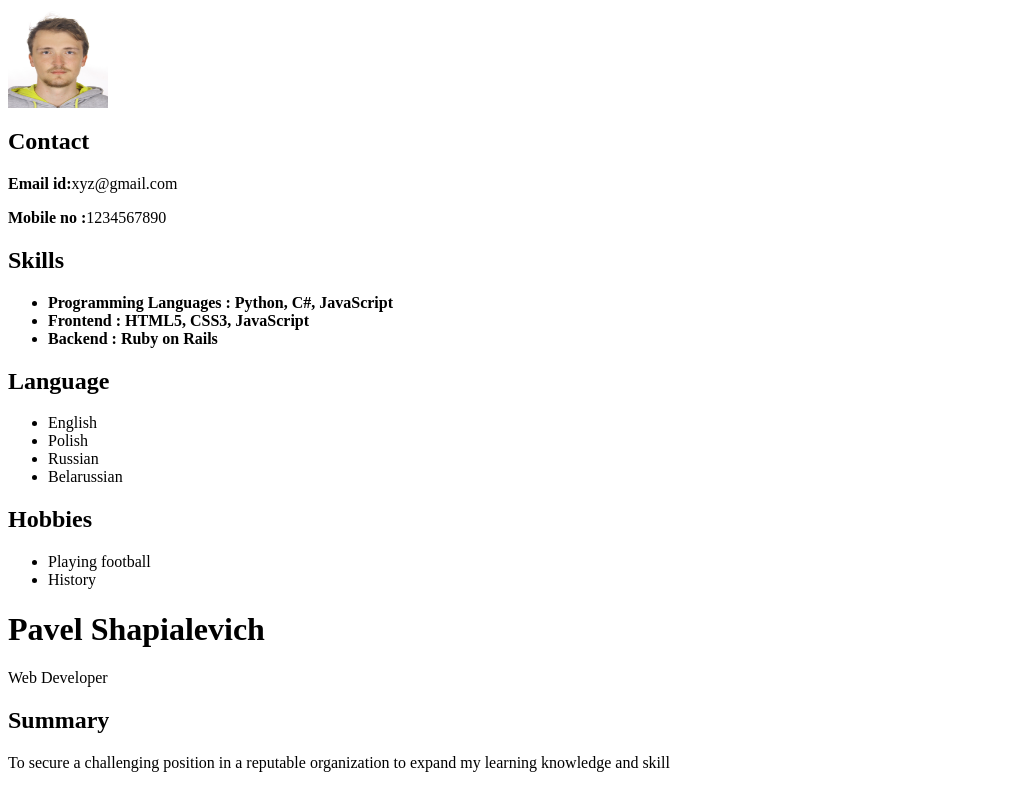
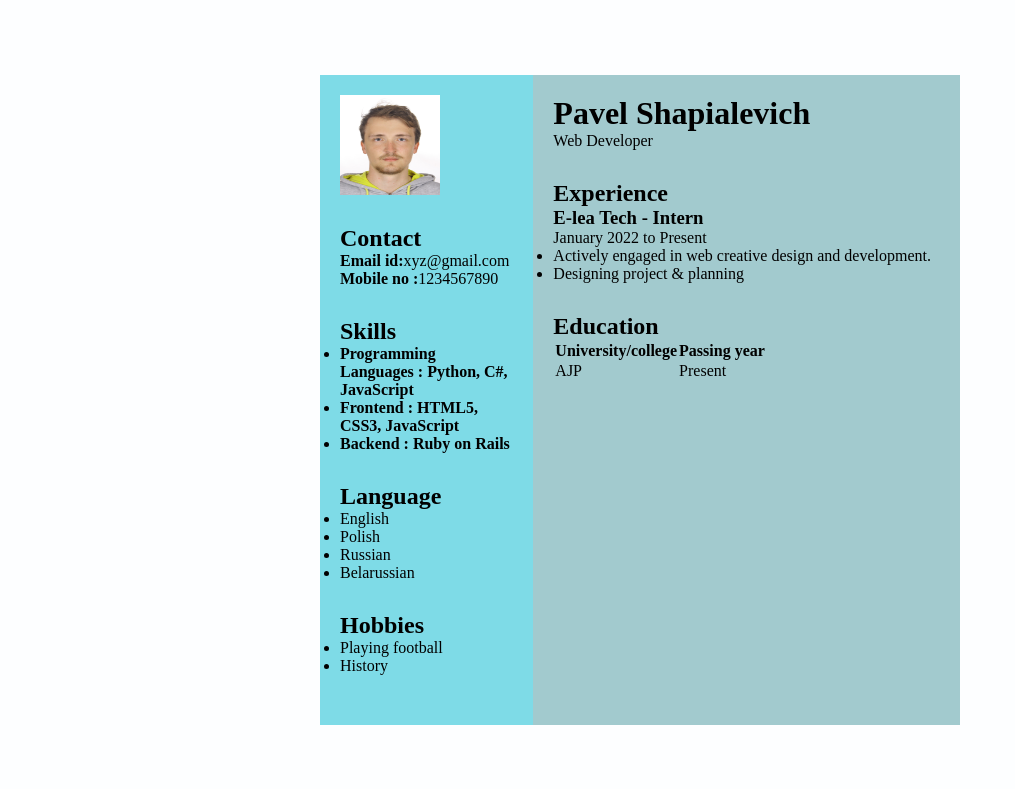
Before and after one commit to PavelShep/rsschool-cv, a plain HTML site: page index.html in a window 1280 px wide. Shown: the top 789 px of the page, without its empty margins (0-1015 px from the left). Drawn offline with Linux system fonts and the light colour scheme.

Commit message:
feat: add basic styling

```diff
--- a/index.html
+++ b/index.html
@@ -53,13 +53,6 @@
             <div class="title">
                 <p>Web Developer</p>
             </div>
-            <div class="Summary">
-                <h2>Summary</h2>
-                <p>To secure a challenging position in a
-                    reputable organization
-                    to expand my learning knowledge and skill
-                </p>
-            </div>
             <div class="Experience">
                 <h2>Experience</h2>
                 <h3>E-lea Tech - Intern</h3>
--- a/style.css
+++ b/style.css
@@ -0,0 +1,39 @@
+* {
+	margin: 0;
+	padding: 0;
+	box-sizing: border-box;
+}
+body {
+	background-color: rgb(253, 254, 255);
+	display: flex;
+	justify-content: center;
+	align-items: center;
+}
+.full {
+	width: 50%;
+	max-width: 1000px;
+	min-height: 100px;
+	background-color: rgb(245, 239, 231);
+	margin: 0px;
+	display: grid;
+	grid-template-columns: 2fr 4fr;
+}
+.left {
+	position: initial;
+	background-color: rgb(126, 219, 231);
+	padding: 20px;
+
+}
+.right {
+	position: initial;
+	background-color: rgb(162, 202, 206);
+	padding: 20px;
+
+}
+.image, .Contact, .Skills, .Language, .Hobbies, .title,
+ .Experience, .Education {
+	margin-bottom: 30px;
+}
+.h2 {
+	background-color: rgb(4, 96, 150);
+}
```
